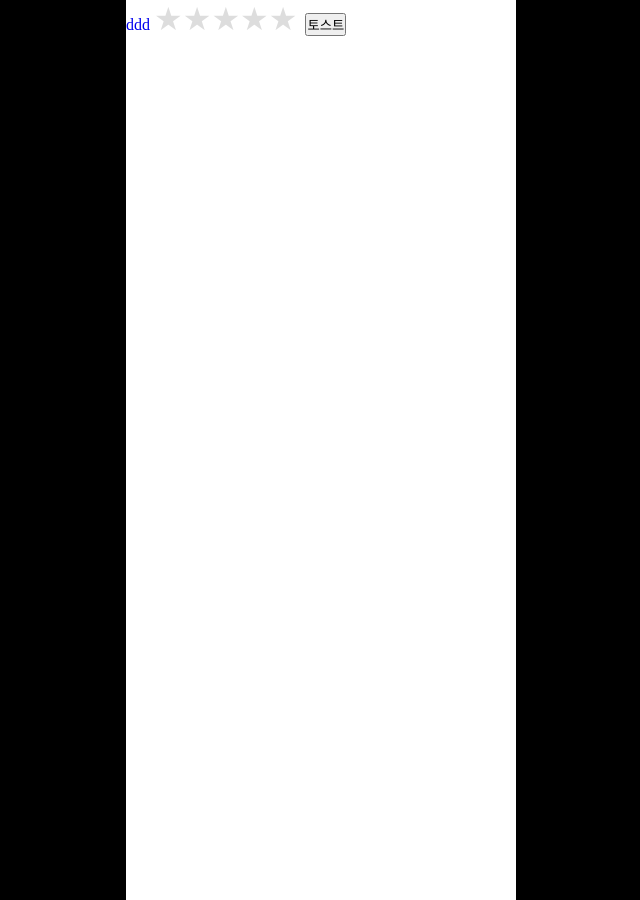
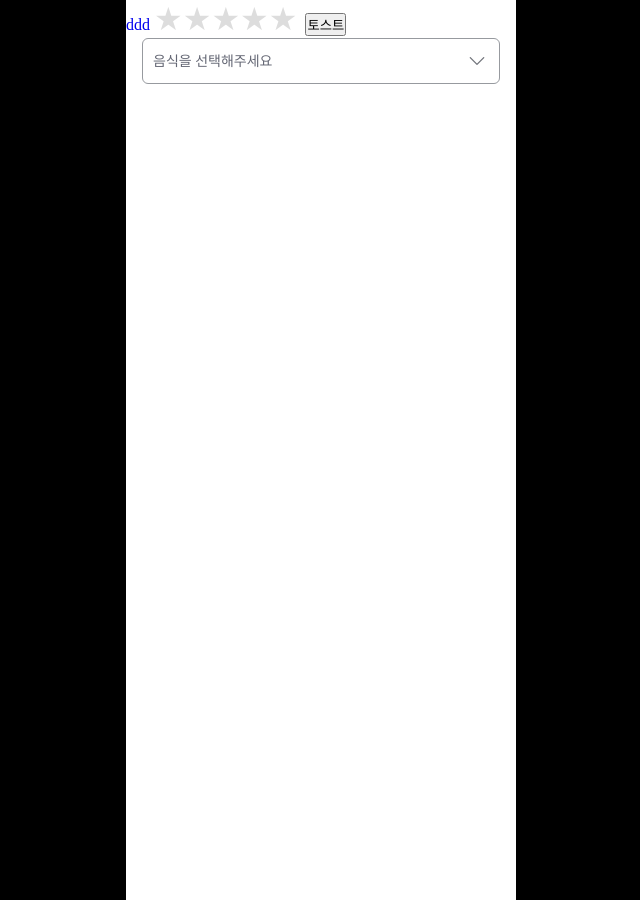
Before and after one commit to softeerbootcamp-3rd/softee5-hyundaittakdae-FE, a website built with Vite: page index.html in a window 1280 px wide. Shown: the whole page, without its empty margins (319-959 px from the left). Built offline with nearby package versions, Linux system fonts and the light colour scheme; a web font is replaced by a local one.

Commit message:
feat:Select 바 생성

```diff
--- a/index.html
+++ b/index.html
@@ -38,6 +38,14 @@
           />
         </span>
         <button onclick="Toast('토스트 출력')">토스트</button>
+        <div id="sideMargin">
+          <select id="select">
+            <option value="link">음식을 선택해주세요</option>
+            <option value="https://www.naver.com/">네이버</option>
+            <option value="https://www.google.co.kr/">구글</option>
+            <option value="https://www.youtube.com/">유튜브</option>
+          </select>
+        </div>
       </div>
     </div>
   </body>
--- a/style.css
+++ b/style.css
@@ -94,3 +94,18 @@ input {
   width: 24px;
   height: 24px;
 }
+
+select {
+  width: 100%;
+  height: 46px;
+  border: 1.2px solid #979a9f;
+  border-radius: 6px;
+  color: #646774;
+  font-family: "Regular";
+  font-size: 14px;
+  background: transparent;
+  appearance: none;
+  background: url(/assets/img/downArrow.png) no-repeat right 10px center;
+  background-size: 24px;
+  padding-left: 10px;
+}
```
Also changed, not shown: assets/img/downArrow.png (added).
